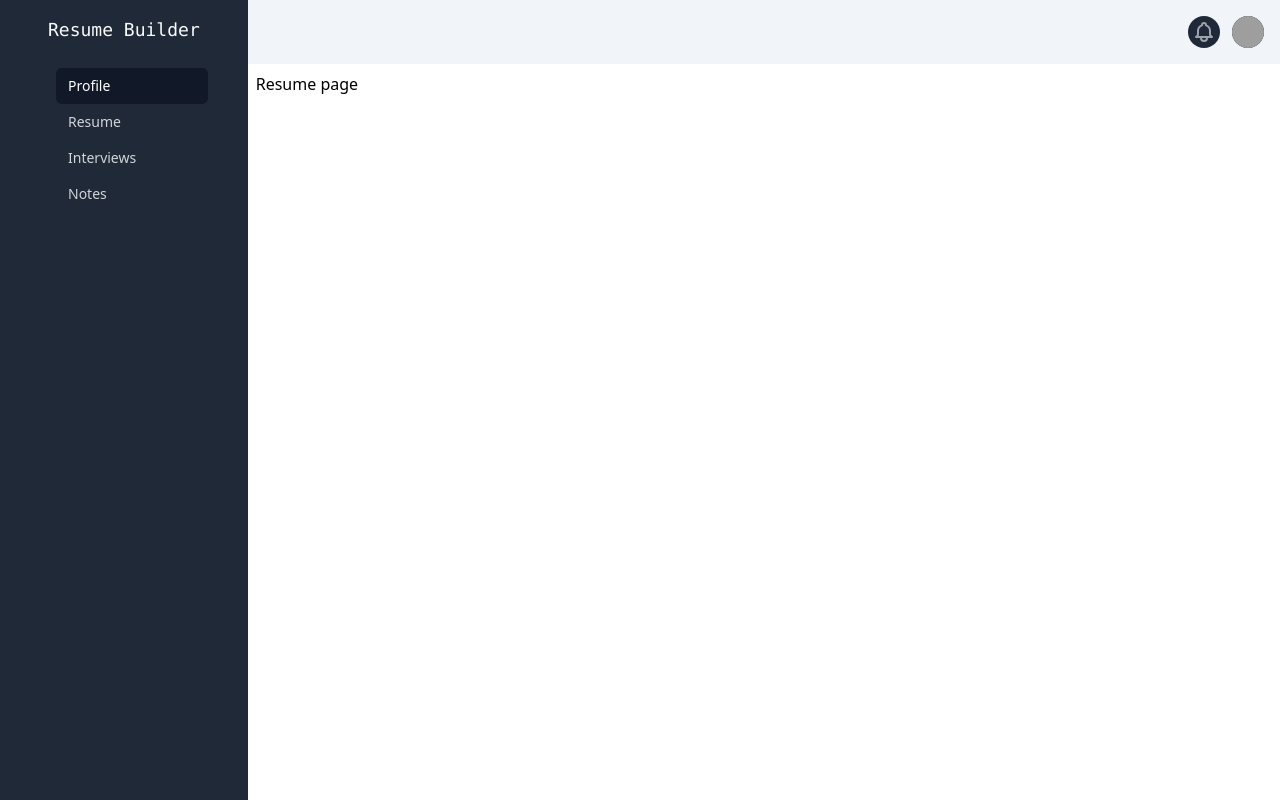
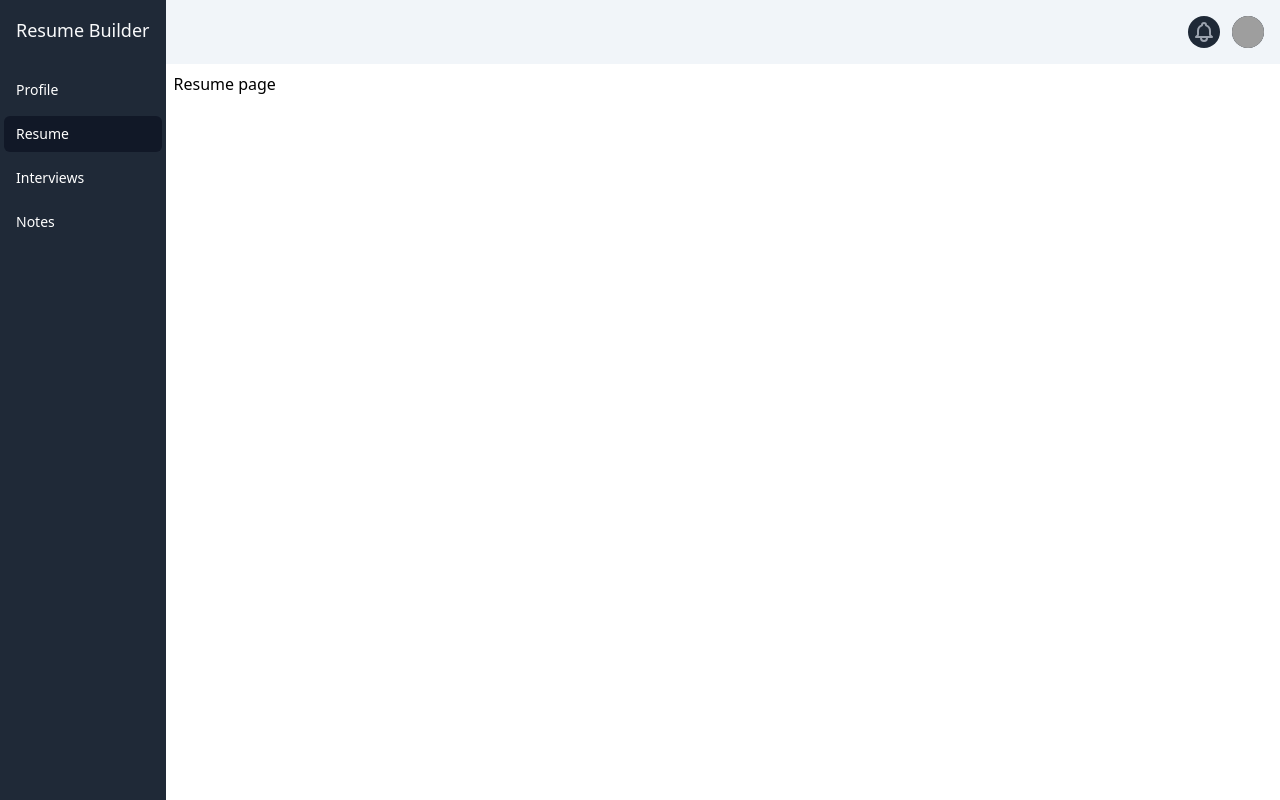
Before and after one commit to Gvinod1991/resume-builder, a React (Create React App) app: page /resume in a window 1280 px wide. Built offline with nearby package versions, Linux system fonts and the light colour scheme; grey boxes are pictures that could not be loaded.

Commit message:
Sidenav active tab implementation and code refactoring

```diff
--- /dev/null
+++ b/src/Components/Logo/index.tsx
@@ -0,0 +1,10 @@
+import React from 'react';
+
+export const Logo = () => {
+  return (
+    <div className="flex-shrink-0 flex items-center p-4">
+      <h1 className="text-gray-50 rounded-md text-lg font-medium font-mono hidden lg:block">Resume Builder</h1>
+      <h1 className="text-gray-50 rounded-md text-lg font-medium font-mono block lg:hidden">R</h1>
+    </div>
+  )
+}
--- a/src/components/Navigation/index.ts
+++ b/src/Components/Navigation/index.ts
@@ -1,2 +1,2 @@
 export * from './sideNav';
-export * from './TopNav';
+export * from './topNav';
--- /dev/null
+++ b/src/Components/Navigation/sideNav.tsx
@@ -0,0 +1,12 @@
+import { Logo } from '../../Components';
+import { SideNavList } from './sideNavList';
+export const SideNav = () => {
+  return (
+    <aside className="h-screen sticky top-0 flex">
+      <nav className="bg-gray-800">
+        <Logo />
+        <SideNavList />
+      </nav>
+    </aside>
+  )
+}
--- /dev/null
+++ b/src/Components/Navigation/sideNavList.tsx
@@ -0,0 +1,21 @@
+import { Link, useLocation } from 'react-router-dom';
+
+export const SideNavList = () => {
+  const navList = [
+    { key: 1, path: '/', navName: "Profile" },
+    { key: 2, path: '/resume', navName: "Resume" },
+    { key: 3, path: '/interviews', navName: "Interviews" },
+    { key: 4, path: '/notes', navName: "Notes" }
+  ];
+  const location = useLocation();
+  const pathName = location.pathname;
+  return (
+    <div className="hidden sm:block mt-2">
+      <div className="flex flex-col">
+        {navList.map(({ key, path, navName }) => (
+          <Link key={key} to={path} className={pathName === path ? "bg-gray-900 rounded-md text-white px-3 py-2 text-sm font-medium m-1" : "text-white px-3 py-2 text-sm font-medium m-1"} aria-current="page">{navName}</Link>
+        ))}
+      </div>
+    </div>
+  )
+}
--- /dev/null
+++ b/src/Components/index.ts
@@ -0,0 +1,2 @@
+export { Logo } from './Logo';
+export { SideNav, TopNav } from './Navigation';
--- a/src/Layout/index.tsx
+++ b/src/Layout/index.tsx
@@ -1,5 +1,5 @@
 import React, { ReactChild, ReactChildren } from 'react';
-import { SideNav, TopNav } from '../components/Navigation';
+import { SideNav, TopNav } from '../Components';
 
 export interface SideBarProps {
   children: ReactChild | ReactChildren
--- a/src/Pages/Profile/index.tsx
+++ b/src/Pages/Profile/index.tsx
@@ -12,7 +12,7 @@ export default function Profile() {
           <div className="text-gray-500 hover:text-indigo-800 hover:border-b-2 hover:border-indigo-500 px-3 py-2 text-sm font-medium">Achievements</div>
           <div className="text-gray-500 hover:text-indigo-800 hover:border-b-2 hover:border-indigo-500 px-3 py-2 text-sm font-medium">Education</div>
         </div>
-      </div >
+      </div>
     </React.Fragment >
   )
 }
--- a/src/Routes/index.tsx
+++ b/src/Routes/index.tsx
@@ -1,6 +1,6 @@
 import { BrowserRouter } from "react-router-dom";
 import { Layout } from '../Layout';
-import { RouteWithLayout } from "../components/RouteWithLayout";
+import { RouteWithLayout } from "../Components/RouteWithLayout";
 import Profile from "../Pages/Profile";
 import Resume from "../Pages/Resume";
 
--- a/src/components/Navigation/sideNav.tsx
+++ /dev/null
@@ -1,24 +0,0 @@
-import { Link } from 'react-router-dom';
-
-export const SideNav = () => {
-  return (
-    <aside className="h-screen sticky top-0 flex">
-      <nav className="bg-gray-800">
-        <div className="max-w-7xl mx-auto px-2 sm:px-2 lg:px-8">
-          <div className="flex-shrink-0 flex items-center p-4">
-            <h1 className="text-gray-50 rounded-md text-lg font-medium font-mono hidden lg:block">Resume Builder</h1>
-            <h1 className="text-gray-50 rounded-md text-lg font-medium font-mono block lg:hidden">R</h1>
-          </div>
-          <div className="hidden sm:block sm:ml-6 m-2">
-            <div className="flex flex-col">
-              <Link to="/" className="bg-gray-900 text-white px-3 py-2 rounded-md text-sm font-medium" aria-current="page">Profile</Link>
-              <Link to="/resume" className="text-gray-300 hover:bg-gray-700 hover:text-white px-3 py-2 rounded-md text-sm font-medium">Resume</Link>
-              <Link to="/" className="text-gray-300 hover:bg-gray-700 hover:text-white px-3 py-2 rounded-md text-sm font-medium">Interviews</Link>
-              <Link to="/" className="text-gray-300 hover:bg-gray-700 hover:text-white px-3 py-2 rounded-md text-sm font-medium">Notes</Link>
-            </div>
-          </div>
-        </div>
-      </nav>
-    </aside>
-  )
-}
--- a/tailwind.config.js
+++ b/tailwind.config.js
@@ -3,7 +3,16 @@ module.exports = {
     "./src/**/*.{js,jsx,ts,tsx}",
   ],
   theme: {
-    extend: {},
+    screens: {
+      sm: '480px',
+      md: '768px',
+      lg: '976px',
+      xl: '1440px',
+    },
+    fontFamily: {
+    },
+    extend: {
+    }
   },
   plugins: [],
 }
```
Also changed, not shown: src/Components/Navigation/topNav.tsx (renamed from src/components/Navigation/TopNav.tsx), src/Components/RouteWithLayout/index.tsx (renamed from src/components/RouteWithLayout/index.tsx).
